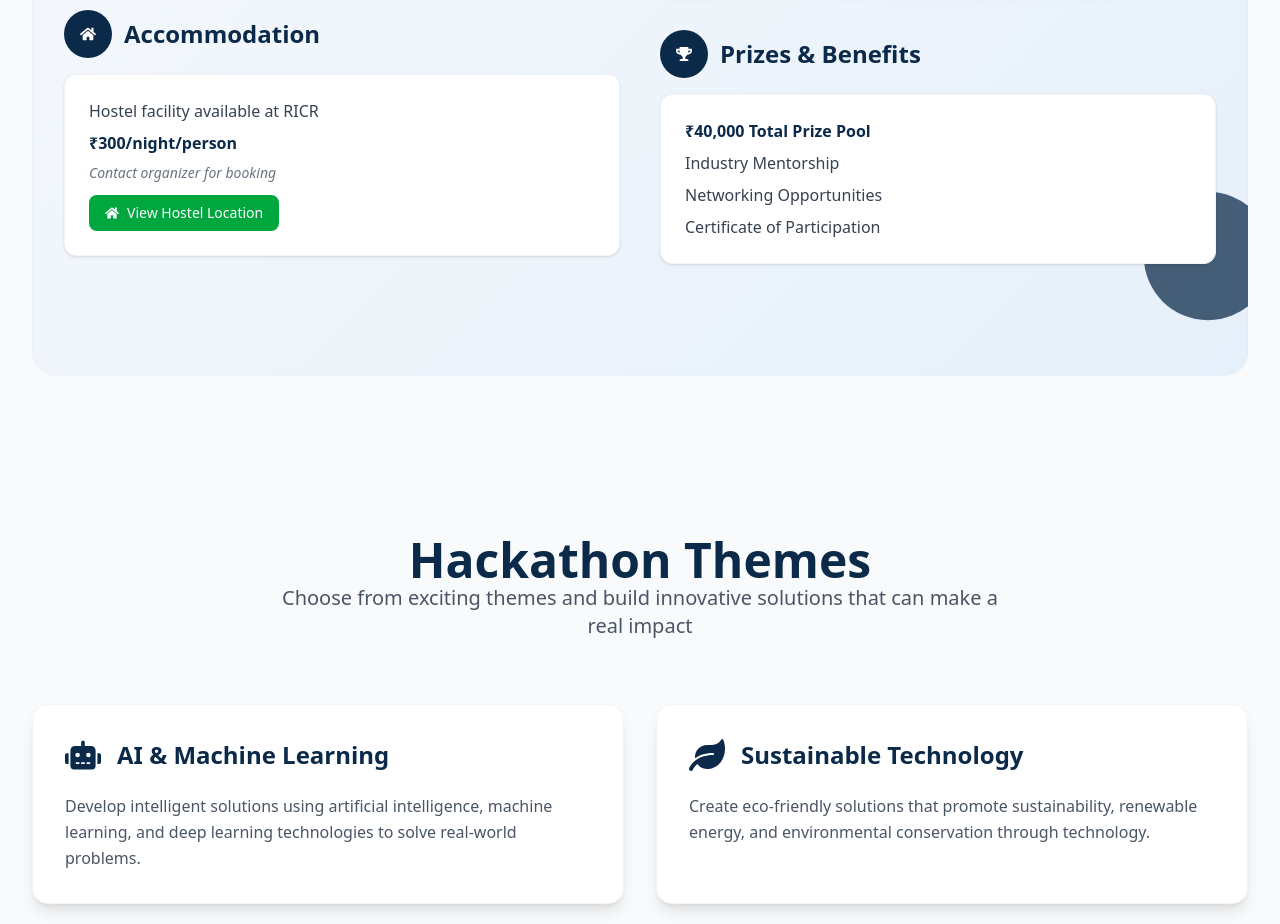
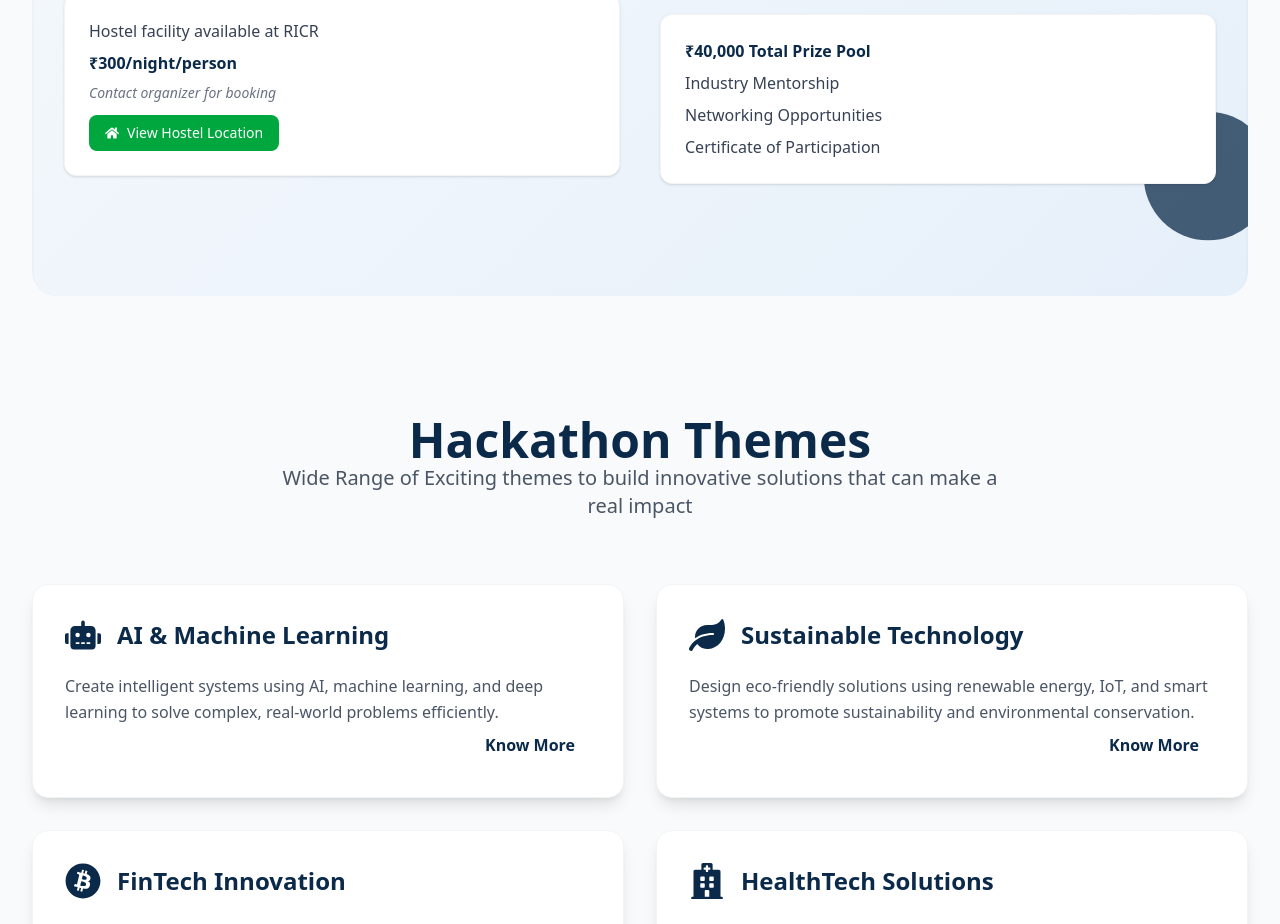
Before and after one commit to vp1472745/Hackthon_RICR, a React (Vite) app in the folder client/: page / in a window 1280 px wide. Shown: the part 1873-2797 px from the top of the page. Built offline with nearby package versions, Linux system fonts and the light colour scheme.

Commit message:
feat: Update contact details, enhance theme section layout, and add HackathonThemeModal for improved user interaction

```diff
--- a/client/src/components/content/FeaturesSection.jsx
+++ b/client/src/components/content/FeaturesSection.jsx
@@ -26,7 +26,7 @@ const FEATURES = [
 
 export default function FeaturesSection() {
   return (
-    <section className="w-full py-16 md:py-20">
+    <section className="w-full py-6 md:py-10">
       <SectionHeader
         title="Why Join FutureMaze?"
         subtitle="Discover the unique opportunities that make FutureMaze the premier hackathon experience"
--- /dev/null
+++ b/client/src/components/content/HackathonThemeModal.jsx
@@ -0,0 +1,35 @@
+import React from 'react'
+import { AiOutlineClose } from "react-icons/ai";
+
+const HackathonThemeModal = ({ isOpen, onClose, themeData }) => {
+  if (!isOpen || !themeData) return null;
+
+return (
+    <div className="fixed inset-0 h-screen z-50 flex items-center justify-center bg-black/70">
+        <div className="relative bg-white rounded-2xl shadow-2xl w-full max-w-lg p-8">
+            <button
+                className="absolute top-4 right-4 text-gray-400 hover:text-gray-700 transition"
+                onClick={onClose}
+                aria-label="Close"
+            >
+                <AiOutlineClose size={24} />
+            </button>
+            <div className="mb-6">
+                <h2 className="text-2xl font-bold text-gray-800 mb-2">{themeData.title}</h2>
+                <div className="h-1 w-full bg-blue-500 rounded mb-4"></div>
+                <p className="text-gray-600 leading-relaxed">{themeData.description}</p>
+            </div>
+            <div className="flex justify-end">
+                <button
+                    className="bg-blue-600 hover:bg-blue-700 text-white font-semibold py-2 px-6 rounded-lg transition"
+                    onClick={onClose}
+                >
+                    Close
+                </button>
+            </div>
+        </div>
+    </div>
+)
+}
+
+export default HackathonThemeModal
--- a/client/src/components/content/ThemesSection.jsx
+++ b/client/src/components/content/ThemesSection.jsx
@@ -1,47 +1,72 @@
 import React from "react";
 import { motion } from "framer-motion";
 import {
-  FaRobot,
-  FaLeaf,
-  FaBitcoin,
-  FaHospital
+  FaRobot, FaLeaf, FaBitcoin, FaHospital, FaGlobe, FaBook
 } from 'react-icons/fa';
 import { SectionHeader } from "./SharedComponents";
 import { containerVariants, itemVariants, iconHoverVariants, THEME } from "./constants";
+import HackathonThemeModal from "./HackathonThemeModal";
 
 const THEMES = [
   {
     icon: <FaRobot />,
     title: "AI & Machine Learning",
+    shortDescription:
+      "Create intelligent systems using AI, machine learning, and deep learning to solve complex, real-world problems efficiently.",
     description:
-      "Develop intelligent solutions using artificial intelligence, machine learning, and deep learning technologies to solve real-world problems.",
+      "Explore the vast world of artificial intelligence and machine learning by creating intelligent systems capable of learning, reasoning, and decision-making. Implement deep learning models, neural networks, natural language processing, and computer vision to solve complex real-world challenges. Focus on predictive analytics, automation, and adaptive algorithms to improve efficiency across industries such as healthcare, finance, education, and robotics. Emphasize ethical AI, bias reduction, and data privacy while innovating in areas like autonomous vehicles, smart assistants, recommendation engines, and AI-driven business insights.",
   },
   {
     icon: <FaLeaf />,
     title: "Sustainable Technology",
+    shortDescription:
+      "Design eco-friendly solutions using renewable energy, IoT, and smart systems to promote sustainability and environmental conservation.",
     description:
-      "Create eco-friendly solutions that promote sustainability, renewable energy, and environmental conservation through technology.",
+      "Design innovative solutions that promote environmental sustainability and reduce the human ecological footprint. Focus on renewable energy technologies like solar, wind, and bioenergy, as well as energy-efficient systems for homes, industries, and transportation. Develop smart agriculture systems, waste management solutions, and eco-friendly products to conserve natural resources. Leverage IoT, AI, and data analytics to monitor environmental impact, reduce carbon emissions, and optimize resource consumption. Aim to create scalable, practical solutions that encourage sustainable living, climate action, and conservation of biodiversity while improving the quality of life for communities worldwide.",
   },
   {
     icon: <FaBitcoin />,
     title: "FinTech Innovation",
+    shortDescription:
+      "Revolutionize financial services with blockchain, digital payments, and AI-powered solutions for secure, transparent, and efficient transactions.",
     description:
-      "Build revolutionary financial technology solutions including blockchain, digital payments, and innovative banking systems.",
+      "Revolutionize the financial sector by designing cutting-edge fintech solutions that enhance banking, payments, investments, and insurance services. Explore blockchain technology, cryptocurrencies, and decentralized finance to provide secure, transparent, and efficient financial transactions. Develop mobile banking apps, digital wallets, peer-to-peer payment platforms, robo-advisors, and AI-driven fraud detection systems. Focus on improving financial accessibility, customer experience, and data-driven decision-making. Combine technology with regulatory compliance, risk management, and cybersecurity best practices to deliver innovative solutions that transform the way individuals, businesses, and institutions manage money in the digital age.",
   },
   {
     icon: <FaHospital />,
     title: "HealthTech Solutions",
+    shortDescription:
+      "Develop healthcare innovations using AI, telemedicine, and wearable devices to improve patient care and medical accessibility.",
     description:
-      "Develop healthcare innovations that improve patient care, medical diagnosis, and healthcare accessibility through technology.",
+      "Develop transformative healthcare solutions that improve patient care, streamline medical operations, and enhance diagnostic accuracy. Utilize telemedicine platforms, AI-driven diagnostics, wearable health monitoring devices, and electronic health records to optimize medical workflows. Focus on personalized medicine, remote patient monitoring, and predictive analytics for early disease detection. Explore the integration of robotics, virtual reality, and data-driven decision-making to enhance surgeries, rehabilitation, and treatment plans. Emphasize accessibility, affordability, and privacy in healthcare delivery while creating solutions that improve outcomes, patient engagement, and the overall efficiency of global healthcare systems.",
+  },
+  {
+    icon: <FaBook />,
+    title: "EdTech & Education Innovation",
+    shortDescription:
+      "Transform education with interactive e-learning platforms, AI tutoring, and virtual classrooms to enhance learning and accessibility worldwide.",
+    description:
+      "Transform education through technology by creating innovative platforms, tools, and solutions that enhance teaching and learning experiences. Develop interactive e-learning platforms, AI-driven tutoring systems, adaptive learning apps, and virtual classrooms to personalize education for students of all ages. Leverage gamification, augmented reality, and data analytics to make learning more engaging, accessible, and effective. Focus on bridging educational gaps, improving accessibility for underserved communities, and empowering educators with smart tools for assessment and curriculum planning. Aim to create scalable solutions that foster lifelong learning, skill development, and knowledge-sharing in a rapidly evolving digital world.",
+  },
+  {
+    icon: <FaGlobe />,
+    title: "Global Connectivity & IoT",
+    shortDescription:
+      "Build smart, connected systems using IoT and networking technologies to improve efficiency, communication, and global resource management.",
+    description:
+      "Create intelligent systems that connect people, devices, and infrastructure across the globe using Internet of Things (IoT) and networking technologies. Develop smart cities, connected transportation systems, automated homes, and industrial IoT solutions to improve efficiency and quality of life. Utilize cloud computing, edge computing, and big data analytics to process real-time information from connected devices. Focus on secure, scalable, and sustainable networking solutions that enhance global communication, monitoring, and resource management. Aim to build integrated platforms that foster collaboration, optimize processes, and bridge gaps between technology, society, and the environment worldwide.",
   },
 ];
 
 export default function ThemesSection() {
+  const [isThemeModalOpen, setThemeModalOpen] = React.useState(false);
+  const [selectedTheme, setSelectedTheme] = React.useState(null);
   return (
-    <section className="w-full py-16 md:py-20">
+    <>
+      <section className="w-full py-8 md:py-10">
         <SectionHeader
           title="Hackathon Themes"
-        subtitle="Choose from exciting themes and build innovative solutions that can make a real impact"
+          subtitle="Wide Range of Exciting themes to build innovative solutions that can make a real impact"
         />
 
         <motion.div
@@ -54,7 +79,7 @@ export default function ThemesSection() {
           {THEMES.map((t, idx) => (
             <motion.article
               key={idx}
-            className="bg-white p-6 md:p-8 rounded-2xl shadow-lg border border-gray-100 group cursor-pointer"
+              className="bg-white p-6 md:p-8 rounded-2xl shadow-lg border border-gray-100 group "
               variants={itemVariants}
               whileHover="hover"
               whileTap={{ scale: 0.98 }}
@@ -63,14 +88,29 @@ export default function ThemesSection() {
                 <motion.div className="text-3xl md:text-4xl text-[#0B2A4A]" variants={iconHoverVariants}>
                   {t.icon}
                 </motion.div>
-              <h3 className="text-xl md:text-2xl font-bold" style={{ color: THEME.primary }}>
+                <h3 className="text-xl md:text-2xl font-bold cursor-default" style={{ color: THEME.primary }}>
                   {t.title}
                 </h3>
               </div>
-            <p className="text-gray-600 leading-relaxed">{t.description}</p>
+              <p className="text-gray-600 leading-relaxed cursor-default">{t.shortDescription}</p>
+              <div className="flex justify-end">
+                <button
+                  className="px-4 py-2 rounded  text-[#0B2A4A] font-semibold transition-colors hover:text-[#16406b] hover:underline focus:outline-none cursor-pointer"
+                  type="button"
+                  onClick={() => { setThemeModalOpen(true), setSelectedTheme(t) }}
+                >
+                  Know More
+                </button>
+              </div>
             </motion.article>
           ))}
         </motion.div>
       </section>
+      <HackathonThemeModal
+        isOpen={isThemeModalOpen}
+        onClose={() => setThemeModalOpen(false)}
+        themeData={selectedTheme}
+      />
+    </>
   );
 }
```
Also changed, not shown: client/src/components/content/ContactSection.jsx (+9 -9 lines). Lines whose indentation alone changed are shown as unchanged.
